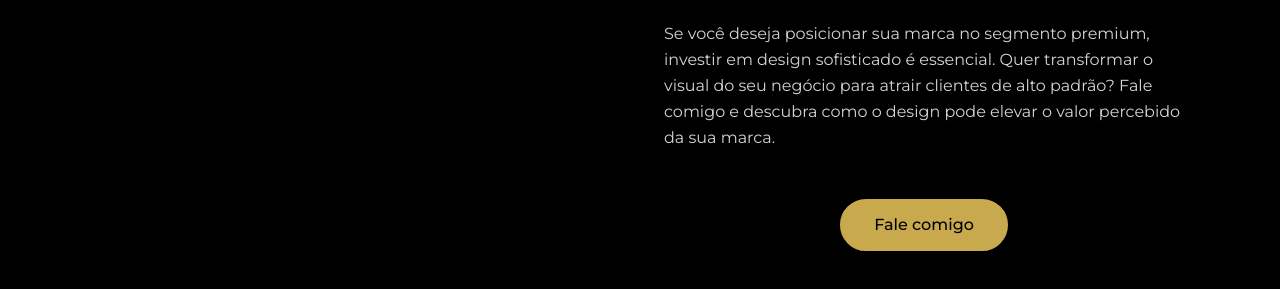
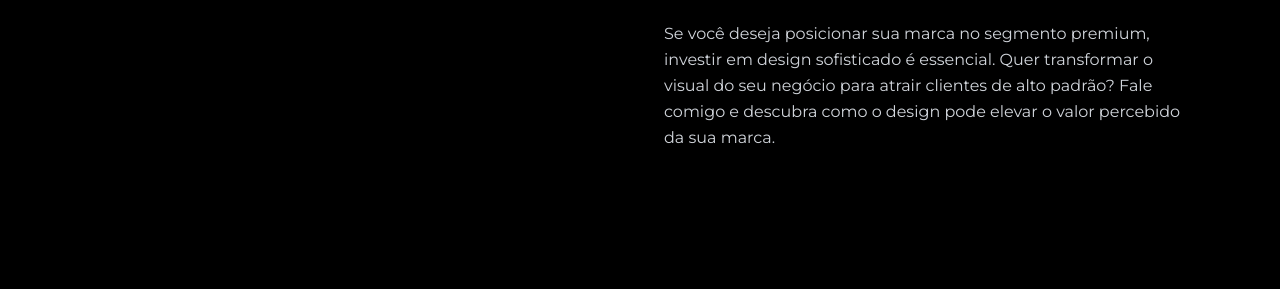
Before and after one commit to feelipe001/portfolio-felipe, a plain HTML site: page designer.html in a window 1280 px wide. Shown: the part 959-1248 px from the top of the page. After the commit the page ends 1222 px from the top, so only its background shows below. Drawn offline with nearby package versions, Linux system fonts and the light colour scheme.

Commit message:
Update designer.html

```diff
--- a/designer.html
+++ b/designer.html
@@ -63,9 +63,7 @@
                     </p>
 
                     <div class="text-center mt-12">
-                        <a href="#contato" class="inline-block bg-gold hover:bg-black text-black hover:text-gold font-montserrat font-medium py-3 px-8 rounded-full border-2 border-gold transition-all duration-300">
-                            Fale comigo
-                        </a>
+
                     </div>
                 </article>
             </div>
```
